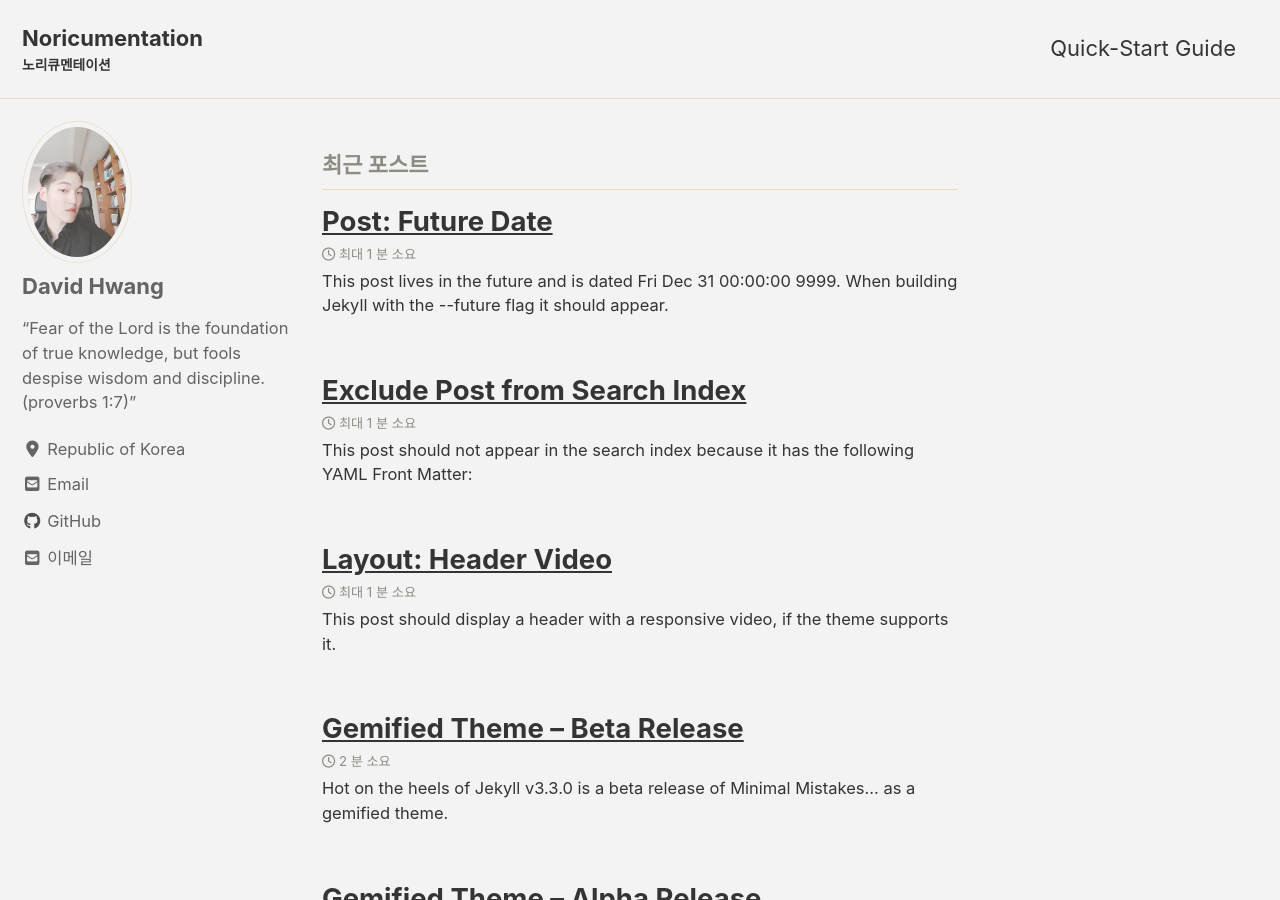
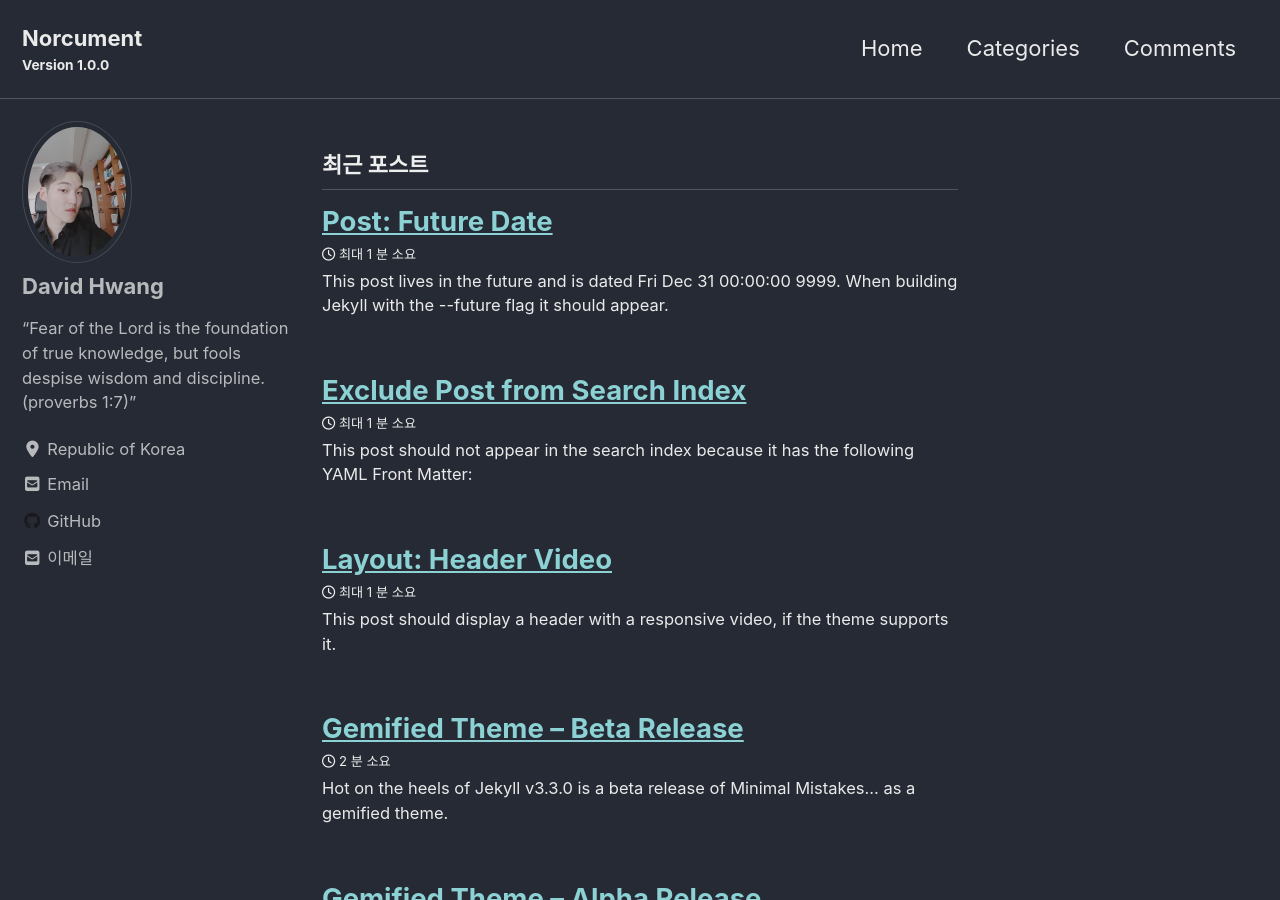
Before and after one commit to Noritheyellow/noritheyellow.github.com, a Jekyll site: the page built from index.html, in a window 1280 px wide and 900 px high. Built offline with Jekyll 4.4.1, drawn with Linux system fonts in a browser that asks for light colours; cached includes are drawn as plain includes; nearby versions of some CDN libraries; the list of posts is cut into pages by our own code.

Commit message:
Update : initialize

```diff
--- a/Gemfile
+++ b/Gemfile
@@ -1,2 +1,4 @@
 source "https://rubygems.org"
 gemspec
+
+gem 'jekyll-admin', group: :jekyll_plugins
--- a/_config.yml
+++ b/_config.yml
@@ -12,27 +12,29 @@
 
 # theme                  : "minimal-mistakes-jekyll"
 # remote_theme           : "mmistakes/minimal-mistakes"
-minimal_mistakes_skin    : "dirt" # "air", "aqua", "contrast", "dark", "dirt", "neon", "mint", "plum", "sunrise"
+minimal_mistakes_skin    : "dark" # "air", "aqua", "contrast", "dark", "dirt", "neon", "mint", "plum", "sunrise"
 
 # Site Settings
 locale                   : "ko-KR"
-title                    : "Noricumentation"
+title                    : "Norcument"
 title_separator          : "-"
-subtitle                 : "노리큐멘테이션" # site tagline that appears below site title in masthead
+subtitle                 : "Version 1.0.0" # site tagline that appears below site title in masthead
 name                     : "David Hwang"
 description              : "record my portfolios & knowhows & studies & etc."
 url                      : "https://noritheyellow.github.io//" # the base hostname & protocol for your site e.g. "https://mmistakes.github.io"
 baseurl                  : # the subpath of your site, e.g. "/blog"
 repository               : "Noritheyellow/noritheyellow.github.com" # GitHub username/repo-name e.g. "mmistakes/minimal-mistakes"
-teaser                   : "/assets/images/teaserImg.jpg" # path of fallback teaser image, e.g. "/assets/images/500x300.png"
+teaser                   : "/assets/images/teaserImg.png" # path of fallback teaser image, e.g. "/assets/images/500x300.png"
 logo                     : # path of logo image to display in the masthead, e.g. "/assets/images/88x88.png"
-masthead_title           : "Noricumentation" # overrides the website title displayed in the masthead, use " " for no title
+masthead_title           : "Norcument" # overrides the website title displayed in the masthead, use " " for no title
 # breadcrumbs            : false # true, false (default)
 words_per_minute         : 200
+
+# 댓글 관련
 comments:
-  provider               : # false (default), "disqus", "discourse", "facebook", "staticman", "staticman_v2", "utterances", "custom"
+  provider               : "disqus" # false (default), "disqus", "discourse", "facebook", "staticman", "staticman_v2", "utterances", "custom"
   disqus:
-    shortname            : # https://help.disqus.com/customer/portal/articles/466208-what-s-a-shortname-
+    shortname            : https-noritheyellow-github-io # https://help.disqus.com/customer/portal/articles/466208-what-s-a-shortname-
   discourse:
     server               : # https://meta.discourse.org/t/embedding-discourse-comments-via-javascript/31963 , e.g.: meta.discourse.org
   facebook:
@@ -282,3 +284,11 @@ defaults:
       comments: # true
       share: true
       related: true
+
+  # _pages
+  - scope:
+      path: "_pages"
+      type: pages
+    values:
+      layout: single
+      author_profiles: true
--- a/package.json
+++ b/package.json
@@ -21,6 +21,7 @@
     "node": ">= 0.10.0"
   },
   "devDependencies": {
+    "concat": "^1.0.3",
     "npm-run-all": "^4.1.5",
     "onchange": "^6.1.0",
     "uglify-js": "^3.8.0"
@@ -29,6 +30,9 @@
     "uglify": "uglifyjs assets/js/vendor/jquery/jquery-3.4.1.js assets/js/plugins/jquery.fitvids.js assets/js/plugins/jquery.greedy-navigation.js assets/js/plugins/jquery.magnific-popup.js assets/js/plugins/jquery.ba-throttle-debounce.js assets/js/plugins/smooth-scroll.js assets/js/plugins/gumshoe.js assets/js/_main.js -c -m -o assets/js/main.min.js",
     "add-banner": "node banner.js",
     "watch:js": "onchange \"assets/js/**/*.js\" -e \"assets/js/main.min.js\" -- npm run build:js",
-    "build:js": "npm run uglify && npm run add-banner"
+    "build:js": "npm run uglify && npm run add-banner",
+    "watchDev:js": "onchange \"assets/js/**/*.js\" -e \"assets/js/main.min.js\" -- npm run buildDev:js",
+    "concat-js": "concat -o assets/js/main.min.js assets/js/plugins/markerwidget.js assets/js/vendor/jquery/jquery-3.4.1.js assets/js/plugins/jquery.fitvids.js assets/js/plugins/jquery.greedy-navigation.js assets/js/plugins/jquery.magnific-popup.js assets/js/plugins/jquery.ba-throttle-debounce.js assets/js/plugins/smooth-scroll.js assets/js/plugins/gumshoe.js assets/js/_main.js assets/js/custom/custom.js",
+    "buildDev:js": "npm run concat-js && npm run add-banner"
   }
 }
```
Also changed, not shown: _data/navigation.yml (+9 -2 lines), _pages/category-archive.md (added, +6 -0 lines), assets/images/teaserImg.png (added).
